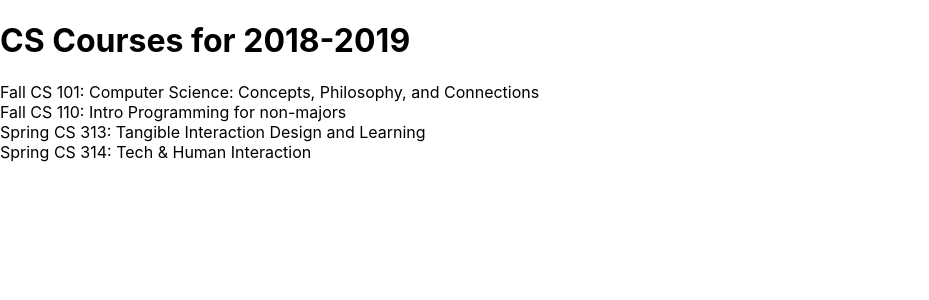
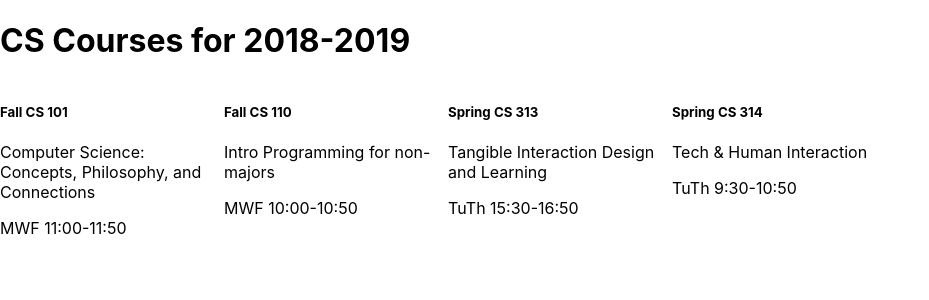
Before and after one commit to vishwanisati/ReactApp, a React (Create React App) app: page / in a window 1280 px wide. Shown: the top 300 px of the page, without its empty margins (0-929 px from the left). Built offline with nearby package versions, Linux system fonts and the light colour scheme.

Commit message:
styling added

```diff
--- a/package.json
+++ b/package.json
@@ -6,6 +6,7 @@
     "@testing-library/jest-dom": "^5.16.5",
     "@testing-library/react": "^13.4.0",
     "@testing-library/user-event": "^13.5.0",
+    "bootstrap": "^5.2.2",
     "react": "^18.2.0",
     "react-dom": "^18.2.0",
     "react-scripts": "5.0.1",
--- /dev/null
+++ b/src/components/CourseCard.css
@@ -0,0 +1,9 @@
+.courses .card-img-top {
+    width: 100%;
+    height: 15vw;
+    object-fit: cover;
+}
+
+.card-footer {
+    background-color: #fff;
+}
--- /dev/null
+++ b/src/components/CourseCard.js
@@ -0,0 +1,13 @@
+import './CourseCard.css';
+
+const CourseCard = ({title, name, time}) => {
+    return <div className="card m-1 p-2">
+        <div className="card-body">
+            <h5 className="card-title">{title}</h5>
+            <p className="card-text">{name}</p>
+        </div>
+        <div className="card-footer">{time}</div>
+    </div>
+}
+
+export default CourseCard;
--- /dev/null
+++ b/src/components/CourseList.css
@@ -0,0 +1,4 @@
+.course-list {
+    display: grid;
+    grid-template-columns: repeat(auto-fill, 14rem);
+}
--- a/src/components/CourseList.js
+++ b/src/components/CourseList.js
@@ -1,8 +1,16 @@
+import CourseCard from './CourseCard';
+import './CourseList.css'
+
 const courseList  = ({courses}) => {
-    let keys = Object.keys(courses)
-    return <div> {keys.map(key => <div> {courses[key].term} CS {courses[key].number}: {courses[key].title}</div>)}
+    let courseKeys = Object.keys(courses);
+    return <div className="course-list">
+        {courseKeys.map((key, i) =>
+            <CourseCard title={`${courses[key].term} CS ${courses[key].number}`}
+                        name={courses[key].title}
+                        time={courses[key].meets}
+            />
+        )}
     </div>
-
 }
 
 export default courseList;
```
Also changed, not shown: 1 other file (tests, documents, lock files or other folders).
